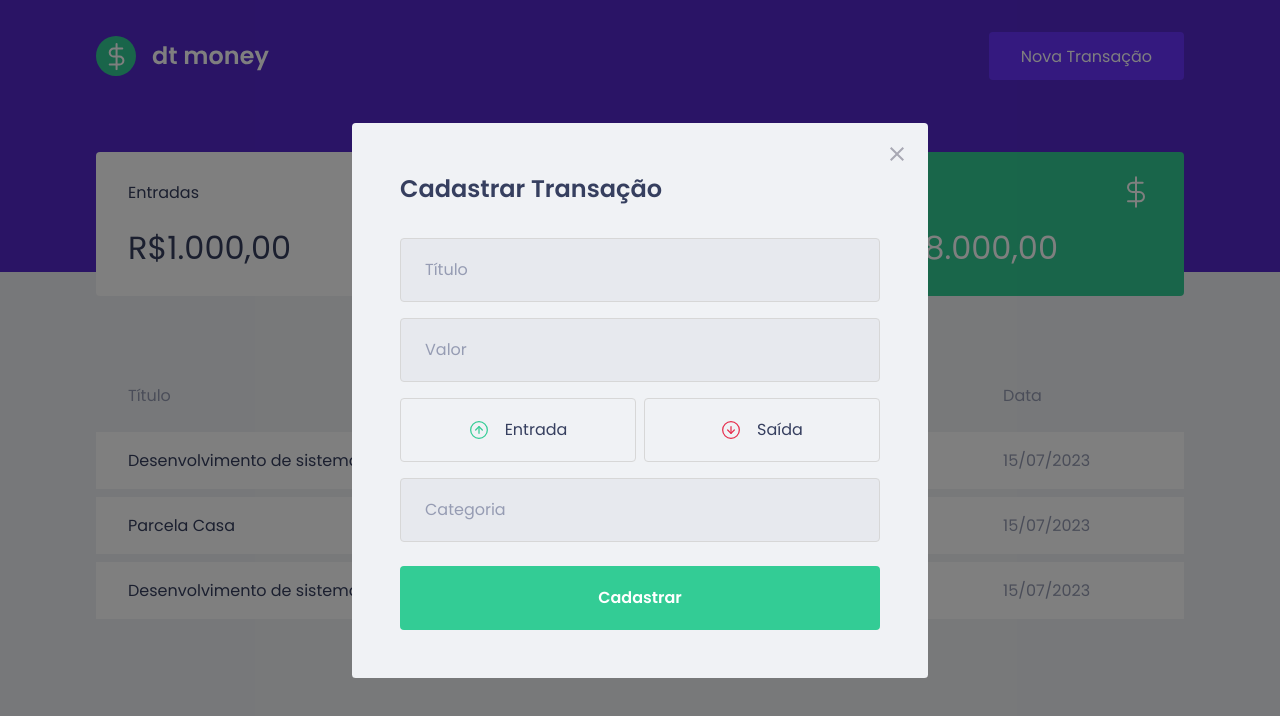
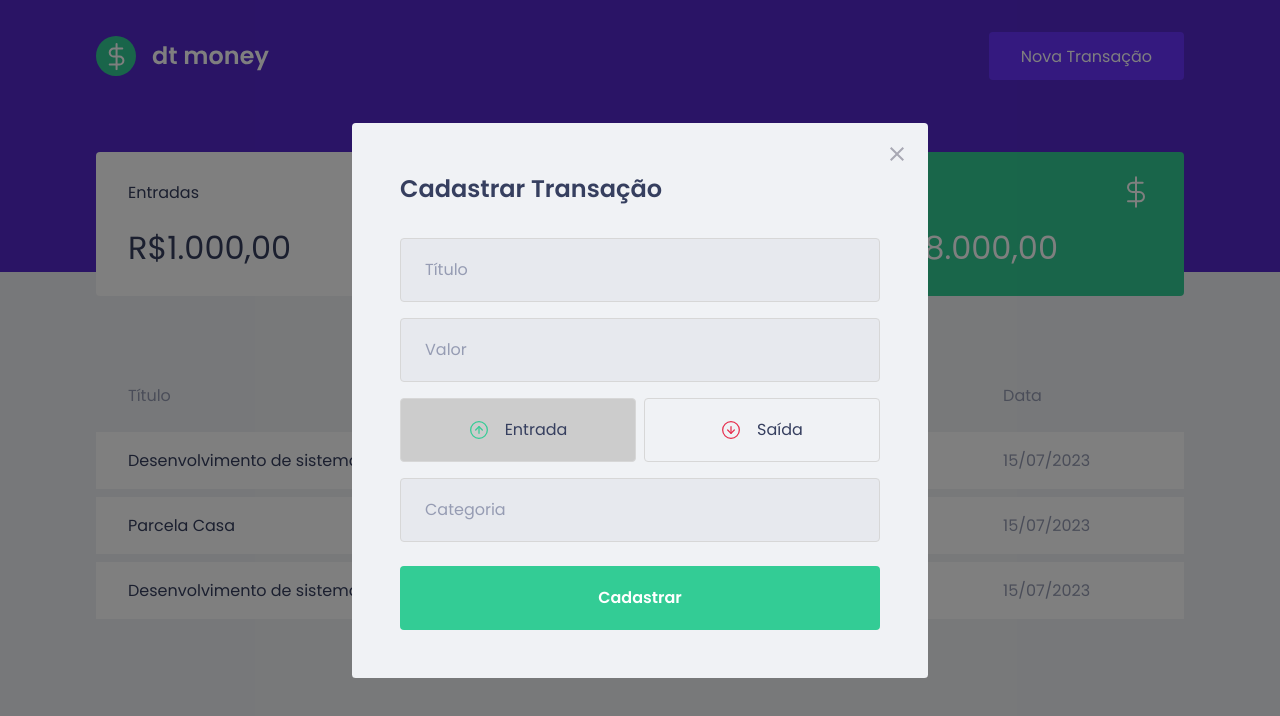
Before and after one commit to EngJao89/dtmoney, a React (Create React App) app: page / in a window 1280 px wide. Both pictures are taken after a click on the button "Nova Transação". Shown: the top 716 px of the page. Built offline with nearby package versions, Linux system fonts and the light colour scheme; no server answers; what miragejs would draw is missing.

Commit message:
feat(dm15-function-button): implementa funcionalidade nos botões de tipo de transação

```diff
--- a/src/components/NewTransactionModal/index.tsx
+++ b/src/components/NewTransactionModal/index.tsx
@@ -1,9 +1,10 @@
+import { useState } from 'react';
 import Modal from 'react-modal';
 import incomeImg from '../../assets/income.svg';
 import outcomeImg from '../../assets/outcome.svg';
 import closeImg from '../../assets/close.svg';
 
-import { Container, TransactionTypeContainer } from './styles';
+import { Container, TransactionTypeContainer, RadioBox } from './styles';
 
 interface NewTransactionProps {
   isOpen: boolean;
@@ -11,6 +12,7 @@
 }
 
 export function NewTransactionModal({isOpen, onRequestClose}: NewTransactionProps){
+  const [type, setType] = useState('deposit');
 
   return (
   <Modal
@@ -40,15 +42,23 @@
     />
 
     <TransactionTypeContainer>
-    <button type="button">
+    <RadioBox
+      type="button"
+      onClick={() => {setType('deposit'); }}
+      isActive={type === 'deposit'}
+    >
       <img src={incomeImg} alt="Entrada"/>
       <span>Entrada</span>
-    </button>
+    </RadioBox>
 
-    <button type="button">
+    <RadioBox
+      type="button"
+      onClick={() => {setType('withdraw'); }}
+      isActive={type === 'withdraw'}
+    >
       <img src={outcomeImg} alt="Saída"/>
       <span>Saída</span>
-    </button>
+    </RadioBox>
     </TransactionTypeContainer>
 
     <input
--- a/src/components/NewTransactionModal/styles.ts
+++ b/src/components/NewTransactionModal/styles.ts
@@ -54,13 +54,18 @@
   display: grid;
   grid-template-columns: 1fr 1fr;
   gap: 0.5rem;
+`;
 
-  button {
+interface RadioBoxProps {
+  isActive: boolean;
+}
+
+export const RadioBox = styled.button<RadioBoxProps>`
   height: 4rem;
   border: 1px solid #d7d7d7;
   border-radius: 0.25rem;
 
-    background: transparent;
+  background: ${(props) => props.isActive ? '#ccc' : 'transparent'};
 
   display: flex;
   align-items: center;
@@ -83,5 +88,4 @@
     font-size: 1rem;
     color: var(--text-title);
   }
-  }
 `;
```
Lines whose indentation alone changed are shown as unchanged.
